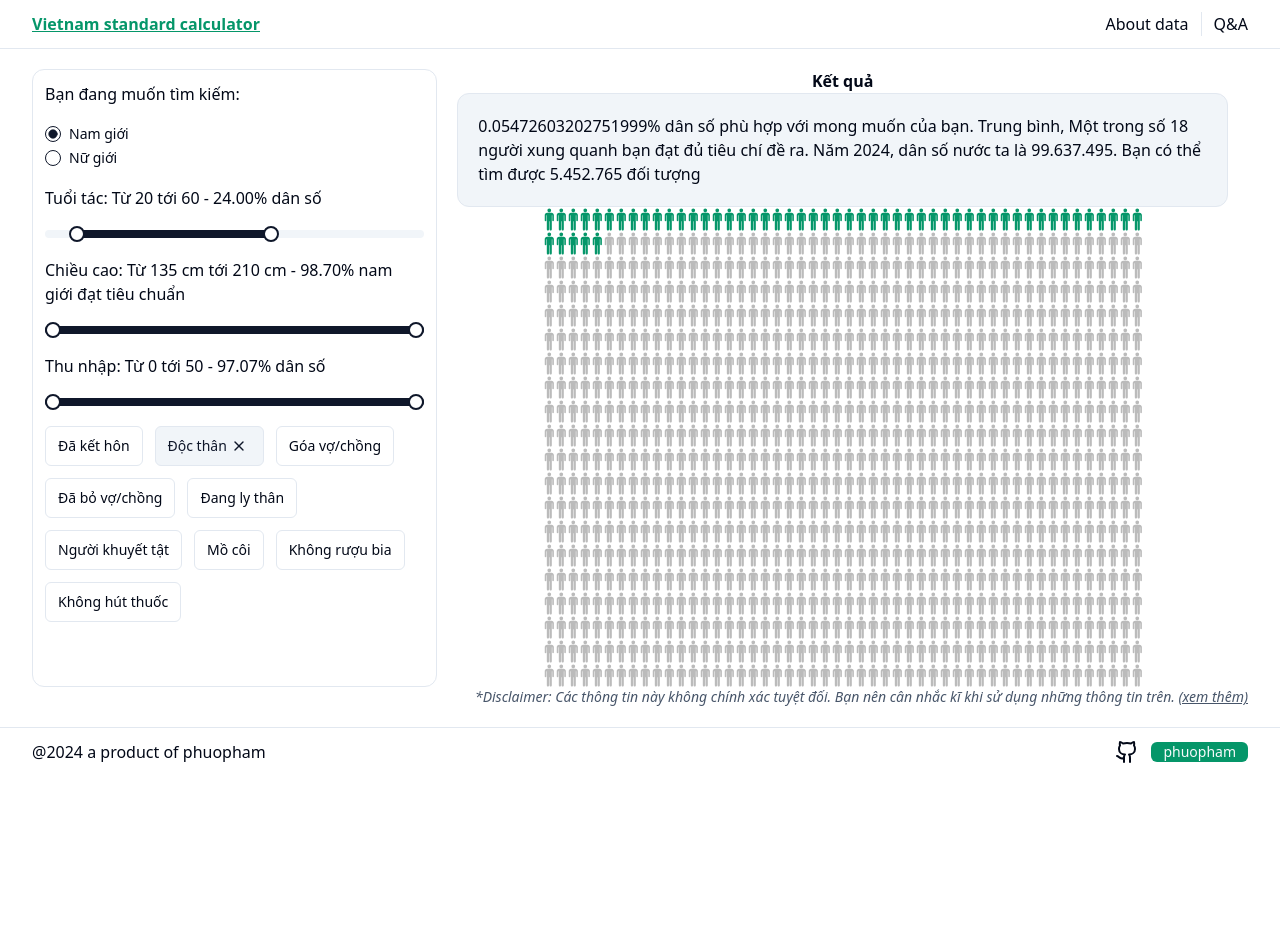
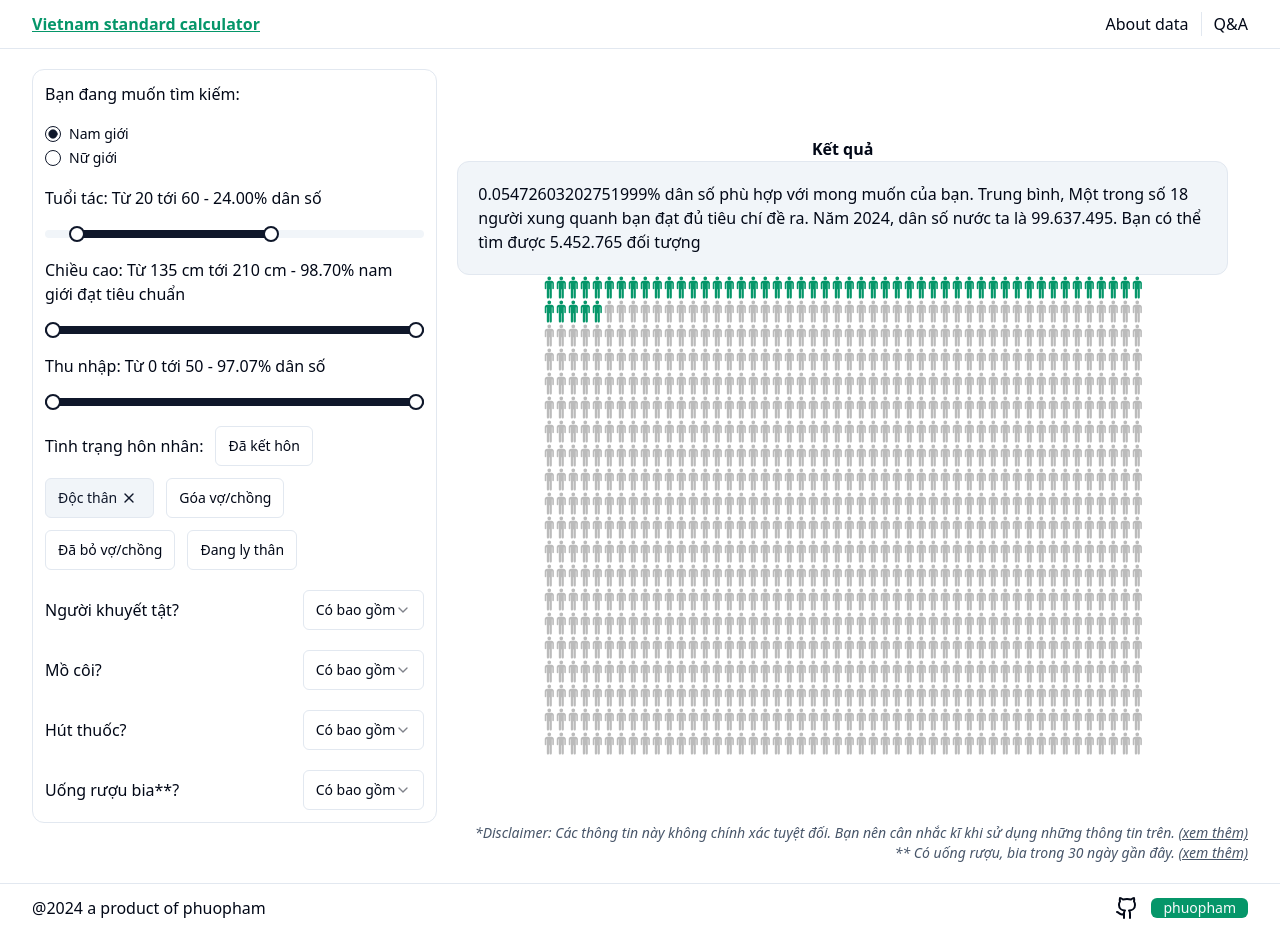
Before and after one commit to phuopham/vietnam_standard_calculator, a React (Vite) app: page / in a window 1280 px wide. Before the commit the page ends 800 px from the top, so only its background shows below. Built offline with nearby package versions, Linux system fonts and the light colour scheme.

Commit message:
change from toggle to select in some fields to reflect more options for user

```diff
--- a/package.json
+++ b/package.json
@@ -14,6 +14,7 @@
     "@radix-ui/react-checkbox": "^1.1.1",
     "@radix-ui/react-label": "^2.1.0",
     "@radix-ui/react-radio-group": "^1.2.0",
+    "@radix-ui/react-select": "^2.1.1",
     "@radix-ui/react-slider": "^1.2.0",
     "@radix-ui/react-toggle": "^1.1.0",
     "class-variance-authority": "^0.7.0",
--- /dev/null
+++ b/src/components/other2_form.tsx
@@ -0,0 +1,14 @@
+import { OthersType } from "./pages/main"
+import { SelectCustom } from "./ui/customSelect"
+
+export const Other2Form = ({ data, onValueChange }: { data: OthersType, onValueChange: (val: OthersType) => void }) => {
+
+    return (
+        <>
+            <SelectCustom description="Người khuyết tật?" onValueChange={(value) => onValueChange({ ...data, disability: value })} />
+            <SelectCustom description="Mồ côi?" onValueChange={(value) => onValueChange({ ...data, orphans: value })} />
+            <SelectCustom description="Hút thuốc?" onValueChange={(value) => onValueChange({ ...data, smoking: value })} />
+            <SelectCustom description="Uống rượu bia**?" onValueChange={(value) => onValueChange({ ...data, alcoholic: value })} />
+        </>
+    )
+}
--- a/src/components/others_form.tsx
+++ b/src/components/others_form.tsx
@@ -4,7 +4,8 @@
 
 export const OtherForm = ({ data, onValueChange }: { data: OthersType, onValueChange: (val: OthersType) => void }) => {
     return (
-        <div className="flex flex-wrap gap-3">
+        <div className="flex flex-wrap gap-3 items-center">
+            <p>Tình trạng hôn nhân: </p>
             <Toggle id="currentlyMarried" defaultPressed={data.currentlyMarried} onClick={() => onValueChange({ ...data, currentlyMarried: !data.currentlyMarried })} >
                 Đã kết hôn {data.currentlyMarried && <X className="m-1 w-4 h-4" />}
             </Toggle>
@@ -20,18 +21,6 @@
             <Toggle id="separated" defaultPressed={data.separated} onClick={() => onValueChange({ ...data, separated: !data.separated })} >
                 Đang ly thân {data.separated && <X className="m-1 w-4 h-4" />}
             </Toggle>
-            <Toggle id="disability" defaultPressed={data.disability} onClick={() => onValueChange({ ...data, disability: !data.disability })} >
-                Người khuyết tật {data.disability && <X className="m-1 w-4 h-4" />}
-            </Toggle>
-            <Toggle id="orphans" defaultPressed={data.orphans} onClick={() => onValueChange({ ...data, orphans: !data.orphans })}>
-                Mồ côi {data.orphans && <X className="m-1 w-4 h-4" />}
-            </Toggle>
-            <Toggle id="antiAlcoholic" defaultPressed={data.antiAlcoholic} onClick={() => onValueChange({ ...data, antiAlcoholic: !data.antiAlcoholic })}>
-                Không rượu bia {data.antiAlcoholic && <X className="m-1 w-4 h-4" />}
-            </Toggle>
-            <Toggle id="nonSmoking" defaultPressed={data.nonSmoking} onClick={() => onValueChange({ ...data, nonSmoking: !data.nonSmoking })}>
-                Không hút thuốc {data.nonSmoking && <X className="m-1 w-4 h-4" />}
-            </Toggle>
         </div>
     )
 }
--- a/src/components/pages/main.tsx
+++ b/src/components/pages/main.tsx
@@ -7,6 +7,7 @@
 import { OtherForm } from '../others_form'
 import { finalResult } from '@/utils/standardpercentage'
 import { Result } from '../result'
+import { Other2Form } from '../other2_form'
 
 export type GenderType = "male" | "female"
 export type OthersType = {
@@ -17,8 +18,8 @@
     separated: boolean,
     disability?: boolean,
     orphans?: boolean,
-    antiAlcoholic?: boolean
-    nonSmoking?: boolean
+    alcoholic?: boolean
+    smoking?: boolean
 }
 
 export const MainPage = () => {
@@ -26,7 +27,7 @@
     const [gender, setGender] = useState<GenderType>("male")
     const [height, setHeight] = useState<number[]>([135, 210])
     const [income, setIncome] = useState<number[]>([0, 50])
-    const [others, setOthers] = useState<OthersType>({ currentlyMarried: false, single: true, widowed: false, divorced: false, separated: false, disability: false, orphans: false })
+    const [others, setOthers] = useState<OthersType>({ currentlyMarried: false, single: true, widowed: false, divorced: false, separated: false })
     const percentage = finalResult(gender, ages, height, income, others)
     return (
         <>
@@ -38,10 +39,12 @@
                     <HeightForm gender={gender} height={height} onValueChange={(val) => setHeight(val)} />
                     <IncomeForm income={income} onValueChange={(val) => setIncome(val)} />
                     <OtherForm data={others} onValueChange={(val) => setOthers(val)} />
+                    <Other2Form data={others} onValueChange={(val) => setOthers(val)} />
                 </div>
                 <Result percentage={percentage} gender={gender} />
             </div>
             <p className=' text-end text-sm font-light italic text-slate-600'>*Disclaimer: Các thông tin này không chính xác tuyệt đối. Bạn nên cân nhắc kĩ khi sử dụng những thông tin trên. <Link className='underline' to='/data'>(xem thêm)</Link></p>
+            <p className=' text-end text-sm font-light italic text-slate-600'>** Có uống rượu, bia trong 30 ngày gần đây. <Link className='underline' to='/data'>(xem thêm)</Link></p>
         </>
     )
 }
--- /dev/null
+++ b/src/components/ui/customSelect.tsx
@@ -0,0 +1,34 @@
+
+import { Select, SelectContent, SelectItem, SelectTrigger, SelectValue } from "./select"
+
+export const SelectCustom = ({ description, onValueChange }: { description: string, onValueChange: (val: boolean | undefined) => void }) => {
+
+    const onDisabilityChange = (value: "true" | "false" | "undefined") => {
+        switch (value) {
+            case "true": onValueChange(true)
+                break
+            case "false": onValueChange(false)
+                break
+            case "undefined": onValueChange(undefined)
+                break
+        }
+    }
+
+    return (
+        <div className="flex items-center justify-between">
+            <p>
+                {description}
+            </p>
+            <Select onValueChange={onDisabilityChange}>
+                <SelectTrigger className="w-fit" >
+                    <SelectValue placeholder="Có bao gồm" />
+                </SelectTrigger>
+                <SelectContent >
+                    <SelectItem value="true">Chỉ tính riêng</SelectItem>
+                    <SelectItem value="false">Không bao gồm</SelectItem>
+                    <SelectItem value="undefined">Có bao gồm</SelectItem>
+                </SelectContent>
+            </Select>
+        </div>
+    )
+}
--- /dev/null
+++ b/src/components/ui/select.tsx
@@ -0,0 +1,158 @@
+import * as React from "react"
+import * as SelectPrimitive from "@radix-ui/react-select"
+import { Check, ChevronDown, ChevronUp } from "lucide-react"
+
+import { cn } from "@/lib/utils"
+
+const Select = SelectPrimitive.Root
+
+const SelectGroup = SelectPrimitive.Group
+
+const SelectValue = SelectPrimitive.Value
+
+const SelectTrigger = React.forwardRef<
+  React.ElementRef<typeof SelectPrimitive.Trigger>,
+  React.ComponentPropsWithoutRef<typeof SelectPrimitive.Trigger>
+>(({ className, children, ...props }, ref) => (
+  <SelectPrimitive.Trigger
+    ref={ref}
+    className={cn(
+      "flex h-10 w-full items-center justify-between rounded-md border border-input bg-background px-3 py-2 text-sm ring-offset-background placeholder:text-muted-foreground focus:outline-none focus:ring-2 focus:ring-ring focus:ring-offset-2 disabled:cursor-not-allowed disabled:opacity-50 [&>span]:line-clamp-1",
+      className
+    )}
+    {...props}
+  >
+    {children}
+    <SelectPrimitive.Icon asChild>
+      <ChevronDown className="h-4 w-4 opacity-50" />
+    </SelectPrimitive.Icon>
+  </SelectPrimitive.Trigger>
+))
+SelectTrigger.displayName = SelectPrimitive.Trigger.displayName
+
+const SelectScrollUpButton = React.forwardRef<
+  React.ElementRef<typeof SelectPrimitive.ScrollUpButton>,
+  React.ComponentPropsWithoutRef<typeof SelectPrimitive.ScrollUpButton>
+>(({ className, ...props }, ref) => (
+  <SelectPrimitive.ScrollUpButton
+    ref={ref}
+    className={cn(
+      "flex cursor-default items-center justify-center py-1",
+      className
+    )}
+    {...props}
+  >
+    <ChevronUp className="h-4 w-4" />
+  </SelectPrimitive.ScrollUpButton>
+))
+SelectScrollUpButton.displayName = SelectPrimitive.ScrollUpButton.displayName
+
+const SelectScrollDownButton = React.forwardRef<
+  React.ElementRef<typeof SelectPrimitive.ScrollDownButton>,
+  React.ComponentPropsWithoutRef<typeof SelectPrimitive.ScrollDownButton>
+>(({ className, ...props }, ref) => (
+  <SelectPrimitive.ScrollDownButton
+    ref={ref}
+    className={cn(
+      "flex cursor-default items-center justify-center py-1",
+      className
+    )}
+    {...props}
+  >
+    <ChevronDown className="h-4 w-4" />
+  </SelectPrimitive.ScrollDownButton>
+))
+SelectScrollDownButton.displayName =
+  SelectPrimitive.ScrollDownButton.displayName
+
+const SelectContent = React.forwardRef<
+  React.ElementRef<typeof SelectPrimitive.Content>,
+  React.ComponentPropsWithoutRef<typeof SelectPrimitive.Content>
+>(({ className, children, position = "popper", ...props }, ref) => (
+  <SelectPrimitive.Portal>
+    <SelectPrimitive.Content
+      ref={ref}
+      className={cn(
+        "relative z-50 max-h-96 min-w-[8rem] overflow-hidden rounded-md border bg-popover text-popover-foreground shadow-md data-[state=open]:animate-in data-[state=closed]:animate-out data-[state=closed]:fade-out-0 data-[state=open]:fade-in-0 data-[state=closed]:zoom-out-95 data-[state=open]:zoom-in-95 data-[side=bottom]:slide-in-from-top-2 data-[side=left]:slide-in-from-right-2 data-[side=right]:slide-in-from-left-2 data-[side=top]:slide-in-from-bottom-2",
+        position === "popper" &&
+          "data-[side=bottom]:translate-y-1 data-[side=left]:-translate-x-1 data-[side=right]:translate-x-1 data-[side=top]:-translate-y-1",
+        className
+      )}
+      position={position}
+      {...props}
+    >
+      <SelectScrollUpButton />
+      <SelectPrimitive.Viewport
+        className={cn(
+          "p-1",
+          position === "popper" &&
+            "h-[var(--radix-select-trigger-height)] w-full min-w-[var(--radix-select-trigger-width)]"
+        )}
+      >
+        {children}
+      </SelectPrimitive.Viewport>
+      <SelectScrollDownButton />
+    </SelectPrimitive.Content>
+  </SelectPrimitive.Portal>
+))
+SelectContent.displayName = SelectPrimitive.Content.displayName
+
+const SelectLabel = React.forwardRef<
+  React.ElementRef<typeof SelectPrimitive.Label>,
+  React.ComponentPropsWithoutRef<typeof SelectPrimitive.Label>
+>(({ className, ...props }, ref) => (
+  <SelectPrimitive.Label
+    ref={ref}
+    className={cn("py-1.5 pl-8 pr-2 text-sm font-semibold", className)}
+    {...props}
+  />
+))
+SelectLabel.displayName = SelectPrimitive.Label.displayName
+
+const SelectItem = React.forwardRef<
+  React.ElementRef<typeof SelectPrimitive.Item>,
+  React.ComponentPropsWithoutRef<typeof SelectPrimitive.Item>
+>(({ className, children, ...props }, ref) => (
+  <SelectPrimitive.Item
+    ref={ref}
+    className={cn(
+      "relative flex w-full cursor-default select-none items-center rounded-sm py-1.5 pl-8 pr-2 text-sm outline-none focus:bg-accent focus:text-accent-foreground data-[disabled]:pointer-events-none data-[disabled]:opacity-50",
+      className
+    )}
+    {...props}
+  >
+    <span className="absolute left-2 flex h-3.5 w-3.5 items-center justify-center">
+      <SelectPrimitive.ItemIndicator>
+        <Check className="h-4 w-4" />
+      </SelectPrimitive.ItemIndicator>
+    </span>
+
+    <SelectPrimitive.ItemText>{children}</SelectPrimitive.ItemText>
+  </SelectPrimitive.Item>
+))
+SelectItem.displayName = SelectPrimitive.Item.displayName
+
+const SelectSeparator = React.forwardRef<
+  React.ElementRef<typeof SelectPrimitive.Separator>,
+  React.ComponentPropsWithoutRef<typeof SelectPrimitive.Separator>
+>(({ className, ...props }, ref) => (
+  <SelectPrimitive.Separator
+    ref={ref}
+    className={cn("-mx-1 my-1 h-px bg-muted", className)}
+    {...props}
+  />
+))
+SelectSeparator.displayName = SelectPrimitive.Separator.displayName
+
+export {
+  Select,
+  SelectGroup,
+  SelectValue,
+  SelectTrigger,
+  SelectContent,
+  SelectLabel,
+  SelectItem,
+  SelectSeparator,
+  SelectScrollUpButton,
+  SelectScrollDownButton,
+}
--- a/src/utils/standardpercentage.ts
+++ b/src/utils/standardpercentage.ts
@@ -38,17 +38,39 @@
     return total;
 }
 
+export const disabilityCalculation = (status: boolean | undefined) => {
+    if (status === undefined)
+        return 1
+    return status ? DISABILITY : (1 - DISABILITY)
+}
+
+export const orphansCalculation = (status: boolean | undefined) => {
+    if (status === undefined)
+        return 1
+    return status ? ORPHANS : (1 - ORPHANS)
+}
+
+export const alcoholicCalculation = (gender: GenderType, status: boolean | undefined) => {
+    if (status === undefined)
+        return 1
+    return status ? ALCOHOLIC_RATE[gender] / 100 : (100 - ALCOHOLIC_RATE[gender]) / 100
+}
+
+export const smokingCalculation = (gender: GenderType, status: boolean | undefined) => {
+    if (status === undefined)
+        return 1
+    return status ? SMOKING_RATE[gender] / 100 : (100 - SMOKING_RATE[gender]) / 100
+}
+
 export const finalResult: (gender: GenderType, ages: number[], height: number[], income: number[], others: OthersType) => number = (gender, ages, height, income, others) => {
-    const antiAlcoholicRate = (100 - ALCOHOLIC_RATE[gender]) / 100
-    const nonSmokingRate = (100 - SMOKING_RATE[gender]) / 100
     const result = matchedAge(gender, ages) / 100 *
         matchedHeight(gender, height) / 100 *
         matchedIncome(income) / 100 *
         matchedMaritalStatus(others, MARITAL_STATUS) / 100 *
-        (others.disability ? DISABILITY : 1) *
-        (others.orphans ? ORPHANS : 1) *
-        (others.antiAlcoholic ? antiAlcoholicRate : 1) *
-        (others.nonSmoking ? nonSmokingRate : 1)
+        disabilityCalculation(others.disability) *
+        orphansCalculation(others.orphans) *
+        alcoholicCalculation(gender, others.alcoholic) *
+        smokingCalculation(gender, others.smoking)
 
     return result
 }
```
Also changed, not shown: 1 other file (tests, documents, lock files or other folders).
